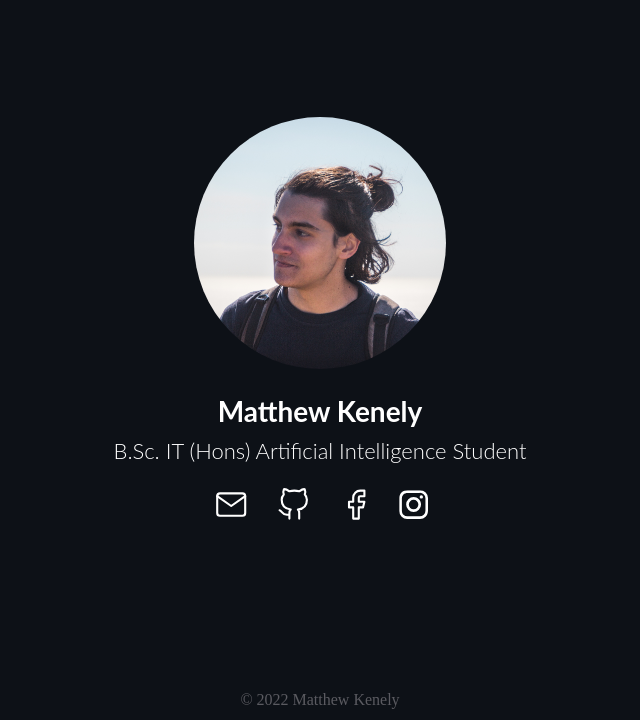
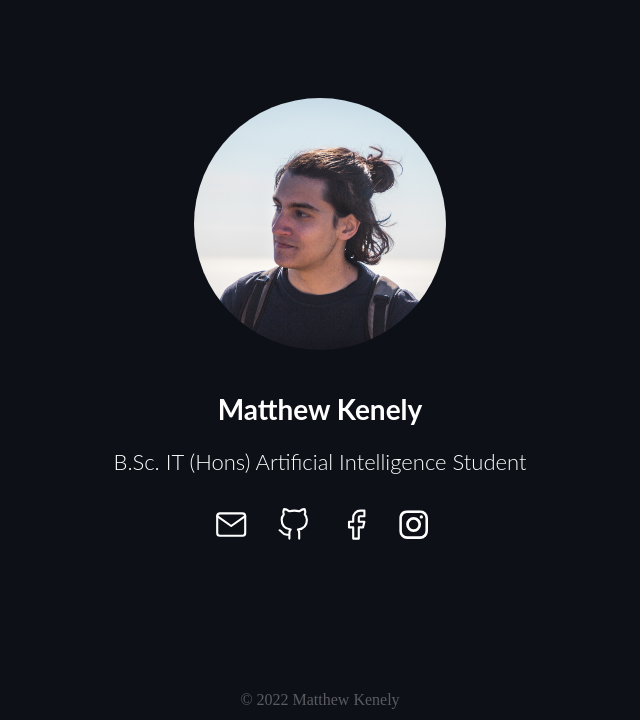
Before and after one commit to matthewkenely/matthewkenely.github.io, a PHP site: page / in a window 1280 px wide. Shown: the part 80-800 px from the top of the page, without its empty margins (320-960 px from the left). Run offline with PHP 8.4, Linux system fonts and the light colour scheme.

Commit message:
line height fix

```diff
--- a/repositories.html
+++ b/repositories.html
@@ -8,7 +8,7 @@
 <head>
     <meta charset="UTF-8">
     <meta http-equiv="X-UA-Compatible" content="IE=edge">
-    <meta name="viewport" content="width=device-width, initial-scale=1.0">
+    <meta name="viewport" content="height=device-height, initial-scale=1">
 
     <link rel="stylesheet" href="styles/headerStyles.css">
     <link rel="stylesheet" href="styles/styles.css">
--- a/styles/indexStyles.css
+++ b/styles/indexStyles.css
@@ -1,11 +1,11 @@
 h1 {
+    margin: 0;
     margin-top: 1.5em;
-    line-height: 0;
 }
 
 h2 {
-    margin-top: 1.2em;
-    line-height: 0;
+    margin: 0;
+    margin-top: 1em;
 }
 
 .section {
```
